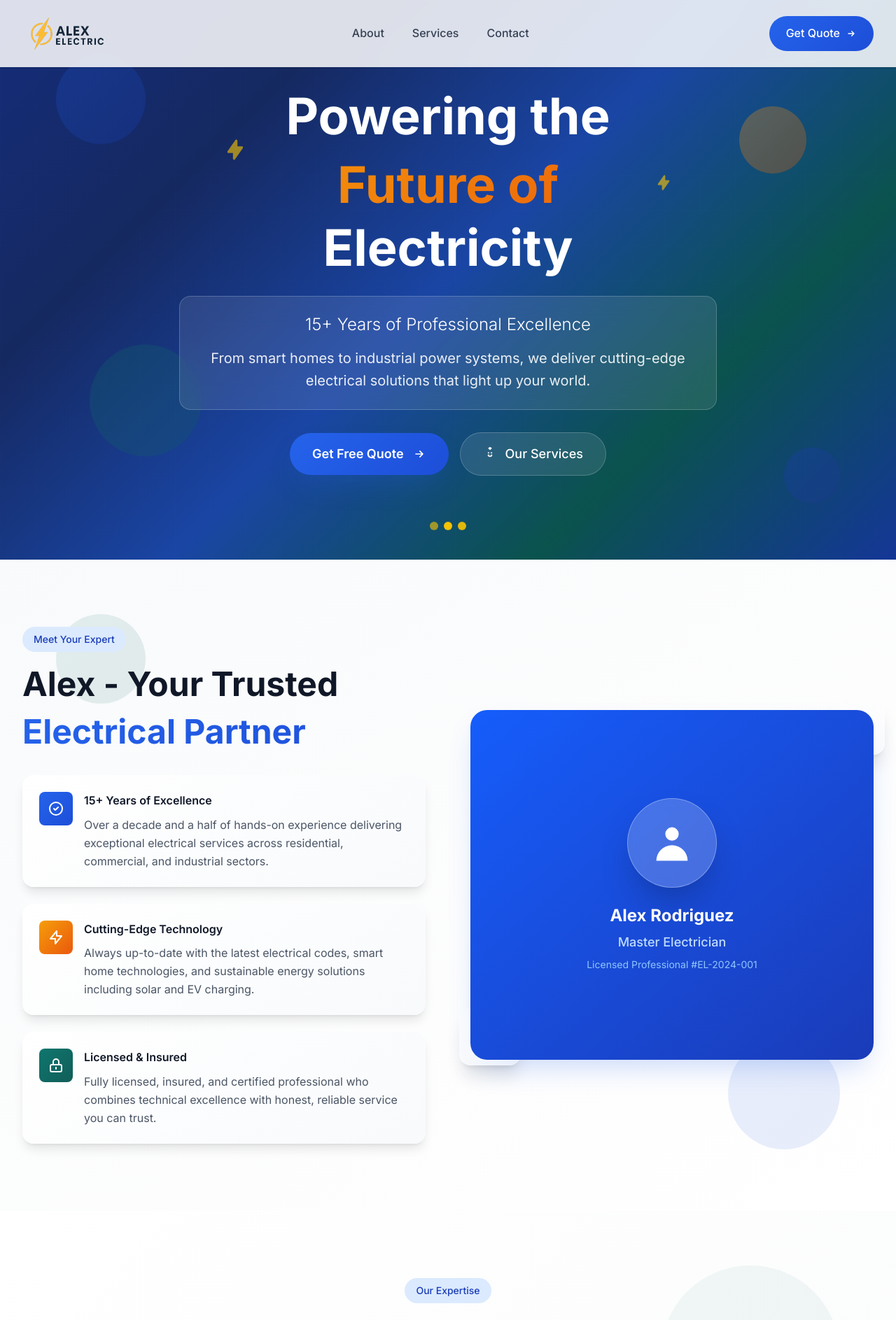
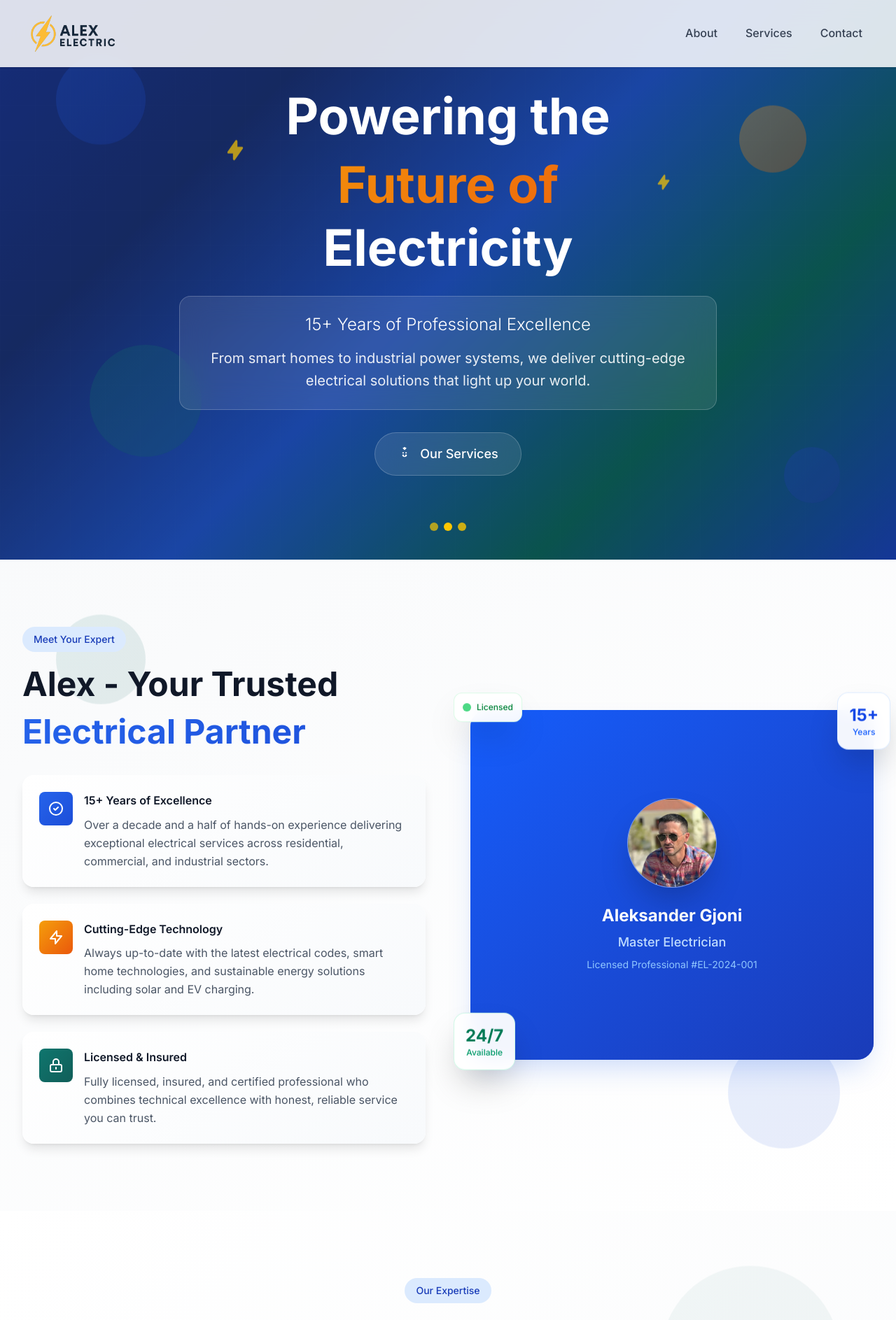
Before and after one commit to arditlleshi/alex-electric, a Next.js app: page / in a window 1280 px wide. Shown: the top 1887 px of the page at 70% size. Built offline with nearby package versions, Linux system fonts and the light colour scheme.

Commit message:
Implement avatar image in AboutSection, update contact details in ContactSection and Footer, and enhance styling across components for improved aesthetics and responsiveness.

```diff
--- a/app/components/AboutSection.tsx
+++ b/app/components/AboutSection.tsx
@@ -1,3 +1,6 @@
+import avatar from '@/public/avatar.jpg'
+import Image from "next/image";
+
 export default function AboutSection() {
   return (
     <section id="about" className="py-24 bg-gradient-to-br from-gray-50 to-white relative overflow-hidden">
@@ -76,44 +79,43 @@ export default function AboutSection() {
           <div className="relative animate-slide-in-right">
             <div className="relative">
               {/* Main image container with modern effects */}
-              <div className="relative w-full h-96 lg:h-[500px] rounded-3xl overflow-hidden shadow-electric-lg hover-glow group">
+              <div className="relative w-full h-96 lg:h-[500px] rounded-3xl overflow-hidden shadow-electric-lg hover-glow hover-lift transition-all duration-300 group">
                 {/* Gradient overlay */}
-                <div className="absolute inset-0 gradient-electric opacity-80 z-10"></div>
+                <div className="absolute inset-0 gradient-electric opacity-80"></div>
 
                 {/* Professional placeholder with modern styling */}
-                <div className="absolute inset-0 bg-gradient-to-br from-blue-600 to-blue-800 flex items-center justify-center z-20">
+                <div className="absolute inset-0 bg-gradient-to-br from-blue-600 to-blue-800 flex items-center justify-center">
                   <div className="text-center text-white">
-                    <div className="w-32 h-32 bg-white/20 rounded-full flex items-center justify-center mb-6 mx-auto backdrop-blur-sm border border-white/30 shadow-2xl">
-                      <svg className="w-16 h-16 text-white" fill="currentColor" viewBox="0 0 20 20">
-                        <path fillRule="evenodd" d="M10 9a3 3 0 100-6 3 3 0 000 6zm-7 9a7 7 0 1114 0H3z" clipRule="evenodd" />
-                      </svg>
+                    <div className="w-32 h-32 relative bg-white/20 rounded-full flex items-center justify-center mb-6 mx-auto backdrop-blur-sm border border-white/30 shadow-2xl group-hover:scale-110 transition-transform duration-300">
+                      <Image src={avatar} alt="Aleksander Gjoni" fill className="rounded-full object-cover" />
                     </div>
-                    <h3 className="font-bold text-2xl mb-2">Alex Rodriguez</h3>
+                    <h3 className="font-bold text-2xl mb-2">Aleksander Gjoni</h3>
                     <p className="text-blue-200 text-lg font-medium">Master Electrician</p>
                     <p className="text-blue-300 text-sm mt-2">Licensed Professional #EL-2024-001</p>
                   </div>
                 </div>
-
-                {/* Animated border */}
-                <div className="absolute inset-0 rounded-3xl border-2 border-transparent bg-gradient-to-r from-blue-400 via-purple-500 to-blue-600 opacity-0 group-hover:opacity-100 transition-opacity duration-300 z-30" style={{
-                  background: 'linear-gradient(45deg, #3b82f6, #8b5cf6, #3b82f6)',
-                  backgroundSize: '200% 200%',
-                  animation: 'gradient-shift 3s ease infinite'
-                }}></div>
               </div>
 
               {/* Floating badges */}
-              <div className="absolute -top-4 -right-4 glass p-4 rounded-2xl shadow-xl animate-float">
+              <div className="absolute -top-6 -right-6 bg-white/95 backdrop-blur-md p-4 rounded-2xl shadow-2xl animate-float hover-lift z-50 border border-blue-200/50">
                 <div className="text-center">
-                  <div className="text-2xl font-bold text-blue-600">15+</div>
-                  <div className="text-xs text-gray-600 font-medium">Years</div>
+                  <div className="text-2xl font-bold text-blue-700">15+</div>
+                  <div className="text-xs text-blue-600 font-medium">Years</div>
                 </div>
               </div>
 
-              <div className="absolute -bottom-4 -left-4 glass p-4 rounded-2xl shadow-xl animate-float" style={{ animationDelay: '2s' }}>
+              <div className="absolute -bottom-6 -left-6 bg-white/95 backdrop-blur-md p-4 rounded-2xl shadow-2xl animate-float hover-lift z-10 border border-emerald-200/50" style={{ animationDelay: '2s' }}>
                 <div className="text-center">
-                  <div className="text-2xl font-bold text-green-600">24/7</div>
-                  <div className="text-xs text-gray-600 font-medium">Available</div>
+                  <div className="text-2xl font-bold text-emerald-700">24/7</div>
+                  <div className="text-xs text-emerald-600 font-medium">Available</div>
+                </div>
+              </div>
+
+              {/* Additional badge */}
+              <div className="absolute -top-6 -left-6 bg-white/95 backdrop-blur-md p-3 rounded-xl shadow-2xl animate-float hover-lift z-10 border border-green-200/50" style={{ animationDelay: '1s' }}>
+                <div className="flex items-center space-x-2">
+                  <div className="w-3 h-3 bg-green-500 rounded-full animate-pulse"></div>
+                  <div className="text-xs text-green-700 font-medium">Licensed</div>
                 </div>
               </div>
             </div>
--- a/app/components/Footer.tsx
+++ b/app/components/Footer.tsx
@@ -65,9 +65,9 @@ export default function Footer() {
                   </svg>
                 </div>
                 <Link
-                  href="mailto:alex@alexelectric.com"
+                  href="mailto:aleksander.gjoni85@gmail.com"
                   className="text-gray-400 hover:text-white transition-colors">
-                  alex@alexelectric.com
+                  aleksander.gjoni85@gmail.com
                 </Link>
               </div>
 
@@ -91,7 +91,7 @@ export default function Footer() {
                 <Link
                   href="tel:1234567890"
                   className="text-gray-400 hover:text-white transition-colors">
-                  +1 (234) 567-890
+                  +355 69 328 9443
                 </Link>
               </div>
 
--- a/app/components/HeroSection.tsx
+++ b/app/components/HeroSection.tsx
@@ -2,7 +2,7 @@ import ScrollButton from "./ScrollButton";
 
 export default function HeroSection() {
   return (
-    <section className="relative min-h-screen flex items-center justify-center overflow-hidden">
+    <section id="hero" className="relative min-h-screen flex items-center justify-center overflow-hidden">
       {/* Dynamic gradient background */}
       <div className="absolute inset-0 gradient-mesh animate-gradient"></div>
 
@@ -47,20 +47,8 @@ export default function HeroSection() {
             </p>
           </div>
 
-          {/* CTA buttons */}
-          <div className="flex flex-col sm:flex-row gap-4 justify-center items-center">
-            <ScrollButton
-              sectionId="contact"
-              className="btn-modern gradient-electric text-white px-8 py-4 rounded-full text-lg font-semibold hover-lift hover-glow shadow-electric-lg group relative overflow-hidden"
-            >
-              <span className="relative z-10 flex items-center space-x-3">
-                <span>Get Free Quote</span>
-                <svg className="w-5 h-5 transform group-hover:translate-x-1 transition-transform duration-300" fill="none" stroke="currentColor" viewBox="0 0 24 24">
-                  <path strokeLinecap="round" strokeLinejoin="round" strokeWidth={2} d="M13 7l5 5m0 0l-5 5m5-5H6" />
-                </svg>
-              </span>
-            </ScrollButton>
-
+          {/* CTA button */}
+          <div className="flex justify-center">
             <ScrollButton
               sectionId="services"
               className="glass text-white px-8 py-4 rounded-full text-lg font-medium hover-scale border border-white/30 hover:border-white/50 transition-all duration-300 group"
--- a/app/components/Navigation.tsx
+++ b/app/components/Navigation.tsx
@@ -25,8 +25,8 @@ export default function Navigation() {
     }`}>
       <div className="max-w-7xl mx-auto px-4 sm:px-6 lg:px-8">
         <div className="flex justify-between items-center h-16">
-          <div className="flex items-center group cursor-pointer">
-            <div className="relative w-32 h-16 p-3 flex items-center justify-center rounded-xl transition-all duration-300 group-hover:bg-blue-50">
+          <ScrollButton sectionId="hero" className="flex items-center group cursor-pointer">
+            <div className="relative w-36 h-16 p-3 flex items-center justify-center rounded-xl transition-all duration-300 group-hover:bg-blue-50">
               <Image
                 src={logo}
                 priority
@@ -34,7 +34,7 @@ export default function Navigation() {
                 className="object-contain transform group-hover:scale-105 transition-transform duration-300"
               />
             </div>
-          </div>
+          </ScrollButton>
 
           <div className="hidden md:flex space-x-2">
             <ScrollButton
@@ -60,25 +60,7 @@ export default function Navigation() {
             </ScrollButton>
           </div>
 
-          <ScrollButton
-            sectionId="contact"
-            className="relative btn-modern gradient-electric text-white px-6 py-3 rounded-full font-medium group overflow-hidden transform hover:scale-105 hover:shadow-electric-lg transition-all duration-300"
-          >
-            {/* Shimmer effect */}
-            <div className="absolute inset-0 bg-gradient-to-r from-transparent via-white/20 to-transparent -translate-x-full group-hover:translate-x-full transition-transform duration-700"></div>
 
-            <span className="relative z-10 flex items-center space-x-2">
-              <span>Get Quote</span>
-              <svg
-                className="w-4 h-4 transform group-hover:translate-x-1 transition-transform duration-300"
-                fill="none"
-                stroke="currentColor"
-                viewBox="0 0 24 24"
-              >
-                <path strokeLinecap="round" strokeLinejoin="round" strokeWidth={2} d="M13 7l5 5m0 0l-5 5m5-5H6" />
-              </svg>
-            </span>
-          </ScrollButton>
         </div>
       </div>
     </nav>
--- a/app/components/ServicesSection.tsx
+++ b/app/components/ServicesSection.tsx
@@ -46,11 +46,11 @@ const services = [
   {
     icon: (
       <svg className="w-8 h-8 text-white" fill="none" stroke="currentColor" viewBox="0 0 24 24">
-        <path strokeLinecap="round" strokeLinejoin="round" strokeWidth={2} d="M12 9v2m0 4h.01m-6.938 4h13.856c1.54 0 2.502-1.667 1.732-3L13.732 4c-.77-1.333-2.694-1.333-3.464 0L3.34 16c-.77 1.333.192 3 1.732 3z" />
+        <path strokeLinecap="round" strokeLinejoin="round" strokeWidth={2} d="M8 9l3 3-3 3m13 0h-6m-2-5a4 4 0 11-8 0 4 4 0 018 0zM3 20a1 1 0 001-1v-1a2 2 0 012-2h2m13-6a9 9 0 11-18 0 9 9 0 0118 0z" />
       </svg>
     ),
-    title: "Emergency Repairs",
-    description: "24/7 emergency electrical repair services for urgent electrical issues, power outages, and safety concerns that can't wait.",
+    title: "Smart Home Solutions",
+    description: "Transform your home with intelligent automation systems, smart lighting, security integration, and IoT device installations for modern living.",
     gradient: "gradient-sunset",
     color: "red"
   },
@@ -95,7 +95,7 @@ export default function ServicesSection() {
           {services.map((service, index) => (
             <div
               key={index}
-              className="group relative card-modern p-8 hover-lift hover-glow transition-all duration-500 cursor-pointer"
+              className="group relative card-modern p-8 hover-lift hover-glow transition-all duration-500"
               style={{ animationDelay: `${index * 0.1}s` }}
             >
               {/* Gradient background on hover */}
@@ -118,13 +118,6 @@ export default function ServicesSection() {
                 {service.description}
               </p>
 
-              {/* Hover effect arrow */}
-              <div className="absolute bottom-6 right-6 transform translate-x-2 opacity-0 group-hover:translate-x-0 group-hover:opacity-100 transition-all duration-300">
-                <svg className="w-6 h-6 text-blue-600" fill="none" stroke="currentColor" viewBox="0 0 24 24">
-                  <path strokeLinecap="round" strokeLinejoin="round" strokeWidth={2} d="M17 8l4 4m0 0l-4 4m4-4H3" />
-                </svg>
-              </div>
-
               {/* Shimmer effect */}
               <div className="absolute inset-0 rounded-2xl opacity-0 group-hover:opacity-100 transition-opacity duration-500">
                 <div className="absolute inset-0 rounded-2xl bg-gradient-to-r from-transparent via-white/20 to-transparent animate-shimmer"></div>
@@ -139,17 +132,9 @@ export default function ServicesSection() {
             <h3 className="text-2xl font-bold text-gray-900 mb-4">
               Ready to Get Started?
             </h3>
-            <p className="text-gray-600 mb-6">
+            <p className="text-gray-600">
               Contact us today for a free consultation and personalized quote for your electrical project.
             </p>
-            <button className="btn-modern gradient-electric text-white px-8 py-4 rounded-full font-semibold hover-lift hover-glow shadow-electric-lg group">
-              <span className="flex items-center space-x-2">
-                <span>Get Free Quote</span>
-                <svg className="w-5 h-5 transform group-hover:translate-x-1 transition-transform duration-300" fill="none" stroke="currentColor" viewBox="0 0 24 24">
-                  <path strokeLinecap="round" strokeLinejoin="round" strokeWidth={2} d="M13 7l5 5m0 0l-5 5m5-5H6" />
-                </svg>
-              </span>
-            </button>
           </div>
         </div>
       </div>
--- a/app/components/WhyChooseSection.tsx
+++ b/app/components/WhyChooseSection.tsx
@@ -42,7 +42,7 @@ export default function WhyChooseSection() {
           </span>
           <h2 className="text-4xl sm:text-5xl font-bold mb-6 leading-tight">
             Why Choose
-            <span className="block text-gradient-aurora mt-2">Alex Electric?</span>
+            <span className="block text-gradient-sunset mt-2">Alex Electric?</span>
           </h2>
           <p className="text-xl text-white/80 max-w-3xl mx-auto leading-relaxed">
             Experience the difference of working with a true professional who puts your safety and satisfaction first.
```
Also changed, not shown: app/components/ContactSection.tsx (+72 -25 lines), public/avatar.jpg (added).
